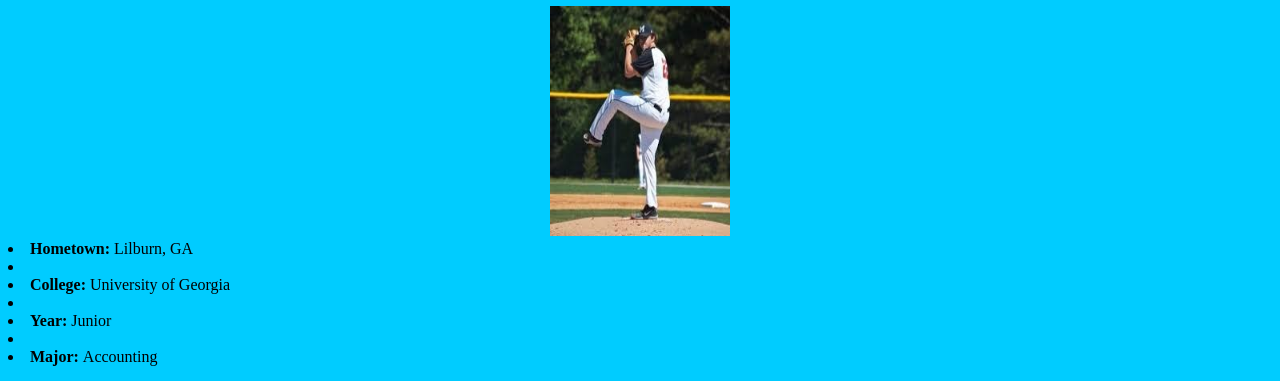
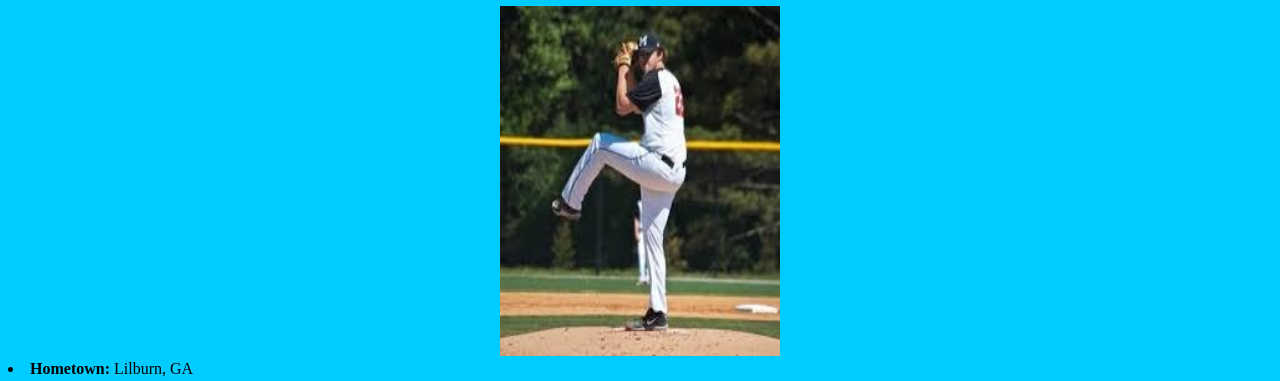
Before and after one commit to adm81912/adm81912, a plain HTML site: page index.html in a window 1280 px wide. Shown: the part 74-455 px from the top of the page. Drawn offline with Linux system fonts and the light colour scheme.

Commit message:
Update index.html

```diff
--- a/index.html
+++ b/index.html
@@ -10,7 +10,7 @@
 <center>
 <h1> <h1 style="font-family:courier"> Austin Michels </h1>
 </center>
-<center> <img src = "projectpic.jpg" width="180" height="230"> </center>
+<center> <img src = "projectpic.jpg" width="280" height="350"> </center>
 	<li> <b> Hometown: </b> Lilburn, GA <li>
 	<li> <b> College: </b> University of Georgia <li>
 	<li>  <b> Year: </b> Junior <li>
```
